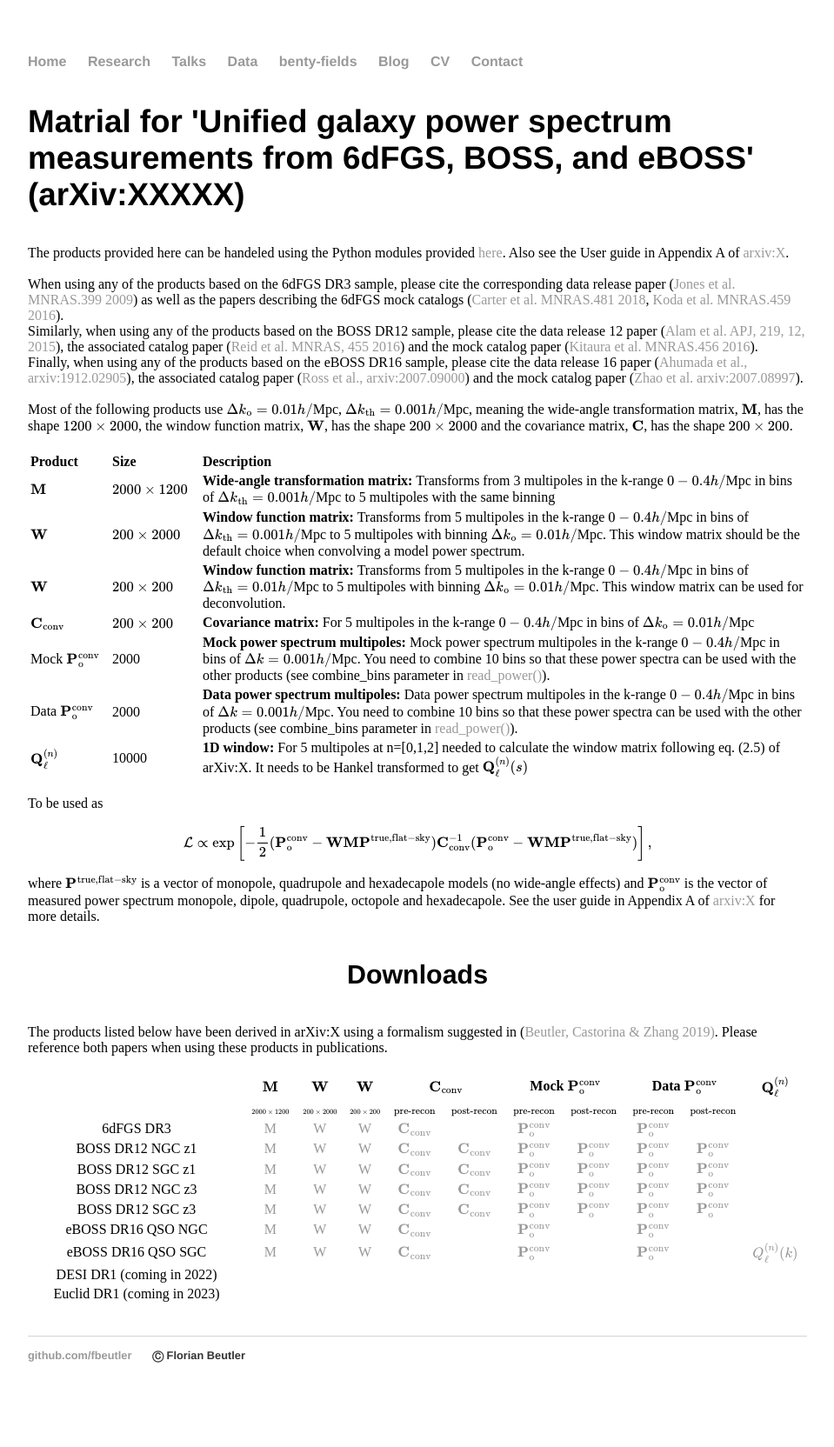
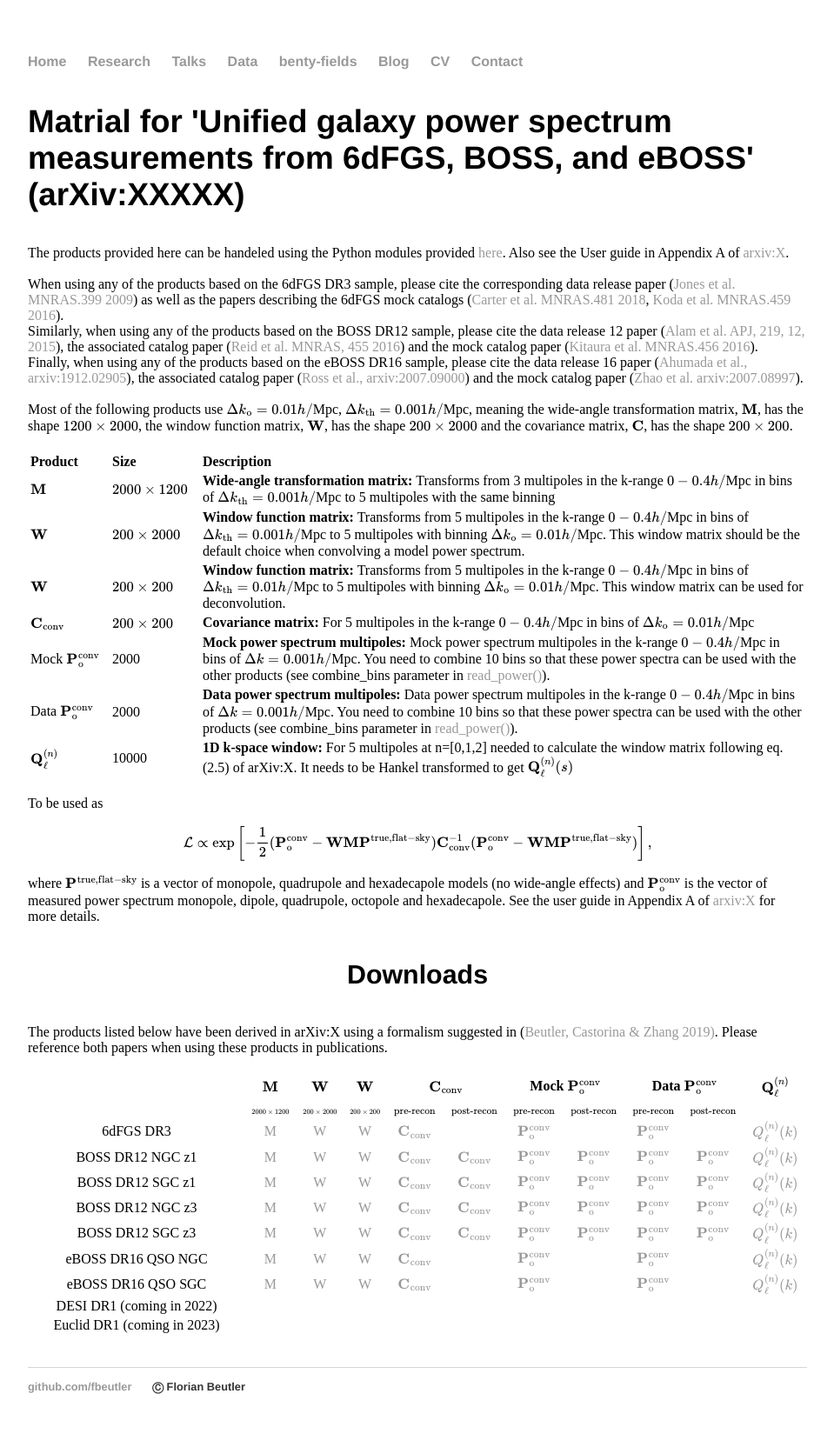
Before and after one commit to fbeutler/fbeutler.github.io, a Jekyll site: the page built from hub/deconv_paper.html, in a window 1280 px wide. Shown: the whole page at 87% size, without its empty margins (160-1119 px from the left). Built offline with Jekyll 4.4.1, drawn with Linux system fonts in a browser that asks for light colours; before the commit the page ends 1628 px from its top, so only the background shows below that.

Commit message:
Update deconv_paper.html

```diff
--- a/hub/deconv_paper.html
+++ b/hub/deconv_paper.html
@@ -79,7 +79,7 @@
   <tr style="text-align: left">
     <td>\(\textbf{Q}^{(n)}_{\ell}\)</td>
     <td style="min-width:100px">10000</td>
-    <td><b>1D window:</b> For 5 multipoles at n=[0,1,2] needed to calculate the window matrix following eq. (2.5) of arXiv:X. It needs to be
+    <td><b>1D k-space window:</b> For 5 multipoles at n=[0,1,2] needed to calculate the window matrix following eq. (2.5) of arXiv:X. It needs to be
 	    Hankel transformed to get \(\textbf{Q}^{(n)}_{\ell}(s)\)</td>
   </tr>
 </table>
@@ -121,6 +121,7 @@
     <th>\(\scriptsize{\text{post-recon}}\)</th>
     <th>\(\scriptsize{\text{pre-recon}}\)</th>
     <th>\(\scriptsize{\text{post-recon}}\)</th>
+    <th></th>
   </tr>
   <tr style="text-align: center">
     <td>6dFGS DR3</td>
@@ -133,6 +134,7 @@
     <td></td>
     <td><a href="ps1D_6dFGS_DR3_TSC_600_600_600_400.dat">\(\mathbf{P}^{\rm conv}_{\rm o}\)</a></td>
     <td></td>
+    <td><a href="win_6dFGS_DR3_TSC_600_600_600_10000_merged.dat">\(Q^{(n)}_{\ell}(k)\)</a></td>
   </tr>
   <tr style="text-align: center">
     <td>BOSS DR12 NGC z1</td>
@@ -145,6 +147,7 @@
     <td><a href="Patchy_V6C_BOSS_DR12_NGC_z1_postrecon.tar.gz">\(\mathbf{P}^{\rm conv}_{\rm o}\)</a></td>
     <td><a href="ps1D_BOSS_DR12_NGC_z1_COMPnbar_TSC_700_700_700_400.dat">\(\mathbf{P}^{\rm conv}_{\rm o}\)</a></td>
     <td><a href="#">\(\mathbf{P}^{\rm conv}_{\rm o}\)</a></td>
+    <td><a href="">\(Q^{(n)}_{\ell}(k)\)</a></td>
   </tr>
   <tr style="text-align: center">
     <td>BOSS DR12 SGC z1</td>
@@ -157,6 +160,7 @@
     <td><a href="Patchy_V6C_BOSS_DR12_SGC_z1_postrecon.tar.gz">\(\mathbf{P}^{\rm conv}_{\rm o}\)</a></td>
     <td><a href="ps1D_BOSS_DR12_SGC_z1_COMPnbar_TSC_700_700_700_400.dat">\(\mathbf{P}^{\rm conv}_{\rm o}\)</a></td>
     <td><a href="#">\(\mathbf{P}^{\rm conv}_{\rm o}\)</a></td>
+    <td><a href="">\(Q^{(n)}_{\ell}(k)\)</a></td>
   </tr>
   <tr style="text-align: center">
     <td>BOSS DR12 NGC z3</td>
@@ -169,6 +173,7 @@
     <td><a href="Patchy_V6C_BOSS_DR12_NGC_z3_postrecon.tar.gz">\(\mathbf{P}^{\rm conv}_{\rm o}\)</a></td>
     <td><a href="ps1D_BOSS_DR12_NGC_z3_COMPnbar_TSC_700_700_700_400.dat">\(\mathbf{P}^{\rm conv}_{\rm o}\)</a></td>
     <td><a href="#">\(\mathbf{P}^{\rm conv}_{\rm o}\)</a></td>
+    <td><a href="">\(Q^{(n)}_{\ell}(k)\)</a></td>
   </tr>
   <tr style="text-align: center">
     <td>BOSS DR12 SGC z3</td>
@@ -181,6 +186,7 @@
     <td><a href="Patchy_V6C_BOSS_DR12_SGC_z3_postrecon.tar.gz">\(\mathbf{P}^{\rm conv}_{\rm o}\)</a></td>
     <td><a href="ps1D_BOSS_DR12_SGC_z3_COMPnbar_TSC_700_700_700_400.dat">\(\mathbf{P}^{\rm conv}_{\rm o}\)</a></td>
     <td><a href="#">\(\mathbf{P}^{\rm conv}_{\rm o}\)</a></td>
+    <td><a href="">\(Q^{(n)}_{\ell}(k)\)</a></td>
   </tr>
   <tr style="text-align: center">
     <td>eBOSS DR16 QSO NGC</td>
@@ -193,6 +199,7 @@
     <td></td>
     <td><a href="ps1D_eBOSS_DR16_QSO_NGC_TSC_0.8_2.2_1270_1270_1270_400.dat">\(\mathbf{P}^{\rm conv}_{\rm o}\)</a></td>
     <td></td>
+    <td><a href="win_eBOSS_DR16_QSO_v6_NGC_TSC_600_600_600_10000_merged.dat">\(Q^{(n)}_{\ell}(k)\)</a></td>
   </tr>
   <tr style="text-align: center">
     <td>eBOSS DR16 QSO SGC</td>
```
